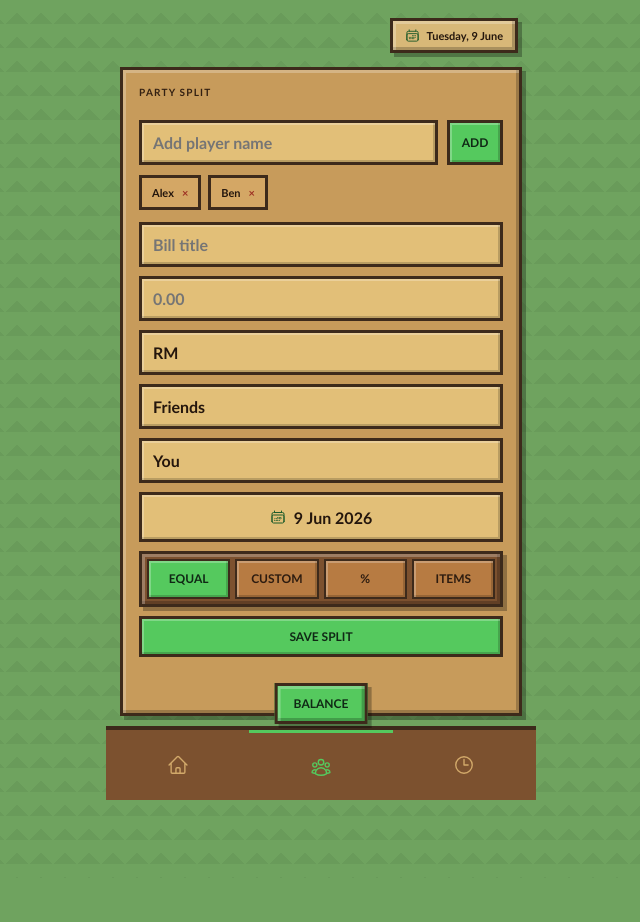
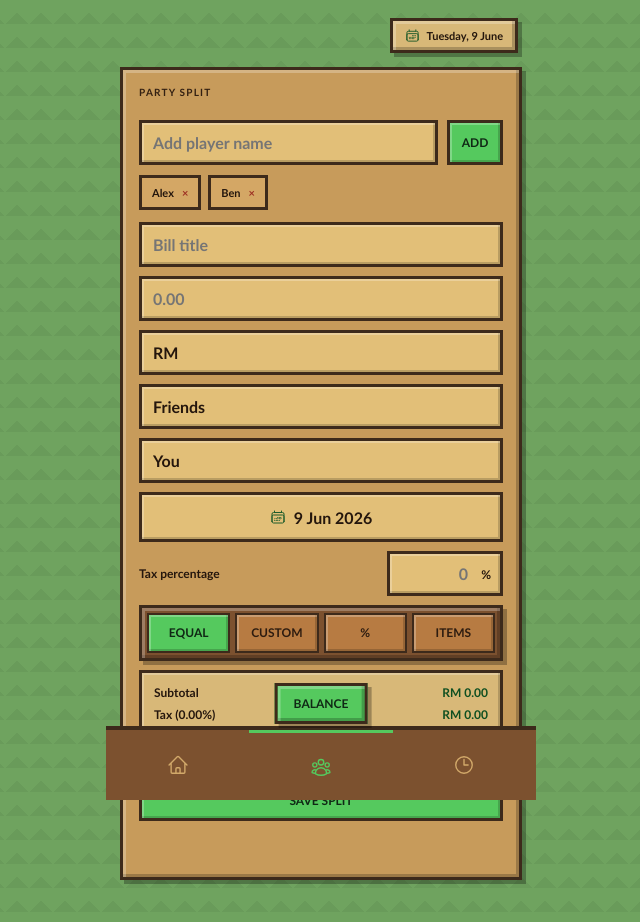
Before and after one commit to chuqiann-source/guiltypleasure-expenses, a React (Vite) app: page / in a window 1280 px wide. Both pictures are taken after a click on the button 639 px from the left and 765 px from the top of the page. Shown: the top 922 px of the page, without its empty margins (319-959 px from the left). Before the commit the page ends 878 px from the top, so only its background shows below. Built offline with nearby package versions, Linux system fonts and the light colour scheme.

Commit message:
Add tax percentage to party splits

```diff
--- a/src/App.css
+++ b/src/App.css
@@ -591,16 +591,14 @@ select:focus {
     inset -2px -2px rgba(0, 0, 0, 0.18);
 }
 
-.person-calculator-head,
-.split-grand-total {
+.person-calculator-head {
   display: flex;
   align-items: center;
   justify-content: space-between;
   gap: 10px;
 }
 
-.person-calculator-head b,
-.split-grand-total strong {
+.person-calculator-head b {
   color: #0f4f21;
 }
 
@@ -649,12 +647,60 @@ select:focus {
   text-transform: uppercase;
 }
 
-.split-grand-total {
+.tax-field {
+  display: grid;
+  grid-template-columns: 1fr 116px;
+  align-items: center;
+  gap: 10px;
+  color: var(--text);
+  font-weight: 900;
+}
+
+.tax-field > div {
+  position: relative;
+}
+
+.tax-field input {
+  padding-right: 32px;
+  text-align: right;
+}
+
+.tax-field b {
+  position: absolute;
+  right: 12px;
+  top: 50%;
+  transform: translateY(-50%);
+  pointer-events: none;
+}
+
+.split-total-summary {
   border: 3px solid var(--line);
-  background: var(--accent-light);
+  background: #d8b878;
   padding: 12px;
+  display: grid;
+  gap: 7px;
+  font-weight: 900;
+  box-shadow:
+    inset 2px 2px rgba(255, 255, 255, 0.25),
+    inset -2px -2px rgba(0, 0, 0, 0.18);
+}
+
+.split-total-summary span,
+.split-total-summary strong {
+  display: flex;
+  justify-content: space-between;
+  gap: 10px;
+}
+
+.split-total-summary strong {
+  border-top: 2px solid var(--line);
+  padding-top: 8px;
+  color: #102815;
   font-size: 14px;
-  font-weight: 900;
+}
+
+.split-total-summary b {
+  color: #0f4f21;
 }
 
 .receipt-capture {
--- a/src/App.jsx
+++ b/src/App.jsx
@@ -166,6 +166,7 @@ function App() {
   const [splitForm, setSplitForm] = useState({
     title: "",
     amount: "",
+    taxPercentage: "",
     currency: mainCurrency,
     category: "Friends",
     paidBy: "You",
@@ -483,13 +484,22 @@ function App() {
     0
   );
 
+  const splitSubtotal =
+    splitForm.splitType === "items"
+      ? itemizedTotal
+      : Number(splitForm.amount || 0);
+  const splitTaxPercentage = Math.min(
+    Math.max(Number(splitForm.taxPercentage || 0), 0),
+    100
+  );
+  const splitTaxMultiplier = 1 + splitTaxPercentage / 100;
+  const splitTaxAmount = splitSubtotal * (splitTaxPercentage / 100);
+  const splitGrandTotal = splitSubtotal + splitTaxAmount;
+
   function addSplitBill(e) {
     e.preventDefault();
 
-    const amount =
-      splitForm.splitType === "items"
-        ? itemizedTotal
-        : Number(splitForm.amount);
+    const amount = splitGrandTotal;
     if (!splitForm.title || !amount || !splitForm.paidBy) return;
     if (splitForm.selectedFriends.length === 0) return;
 
@@ -516,7 +526,7 @@ function App() {
         .filter((row) => Number(row.value) > 0)
         .map((row) => ({
           person: row.name,
-          amount: Number(row.value),
+          amount: Number(row.value) * splitTaxMultiplier,
           settled: false,
         }));
     }
@@ -526,7 +536,7 @@ function App() {
         .filter((row) => Number(row.value) > 0)
         .map((row) => ({
           person: row.name,
-          amount: amount * (Number(row.value) / 100),
+          amount: splitGrandTotal * (Number(row.value) / 100),
           settled: false,
         }));
     }
@@ -538,7 +548,7 @@ function App() {
           amount: row.items.reduce(
             (sum, item) => sum + Number(item.amount || 0),
             0
-          ),
+          ) * splitTaxMultiplier,
           settled: false,
         }))
         .filter(
@@ -550,6 +560,9 @@ function App() {
       id: crypto.randomUUID(),
       title: splitForm.title.trim(),
       amount,
+      subtotal: splitSubtotal,
+      taxPercentage: splitTaxPercentage,
+      taxAmount: splitTaxAmount,
       currency: splitForm.currency,
       category: splitForm.category,
       paidBy: splitForm.paidBy.trim(),
@@ -563,6 +576,7 @@ function App() {
     setSplitForm({
       title: "",
       amount: "",
+      taxPercentage: "",
       currency: mainCurrency,
       category: "Friends",
       paidBy: "You",
@@ -850,6 +864,29 @@ function App() {
             className="hidden-date-input"
           />
         </label>
+
+            <label className="tax-field">
+              <span>Tax percentage</span>
+              <div>
+                <input
+                  type="text"
+                  inputMode="decimal"
+                  placeholder="0"
+                  value={splitForm.taxPercentage}
+                  onChange={(e) => {
+                    const value = e.target.value;
+                    if (
+                      value === "" ||
+                      (/^\d{0,3}(?:\.\d{0,2})?$/.test(value) &&
+                        Number(value) <= 100)
+                    ) {
+                      setSplitForm({ ...splitForm, taxPercentage: value });
+                    }
+                  }}
+                />
+                <b>%</b>
+              </div>
+            </label>
 
             <div className="segmented-split">
               {["equal", "custom", "percentage", "items"].map((type) => (
@@ -967,14 +1004,23 @@ function App() {
                   );
                 })}
 
-                <div className="split-grand-total">
-                  <span>Bill total</span>
-                  <strong>
-                    {formatMoney(itemizedTotal, splitForm.currency)}
-                  </strong>
-                </div>
               </div>
             )}
+
+            <div className="split-total-summary">
+              <span>
+                Subtotal
+                <b>{formatMoney(splitSubtotal, splitForm.currency)}</b>
+              </span>
+              <span>
+                Tax ({splitTaxPercentage.toFixed(2)}%)
+                <b>{formatMoney(splitTaxAmount, splitForm.currency)}</b>
+              </span>
+              <strong>
+                Total
+                <b>{formatMoney(splitGrandTotal, splitForm.currency)}</b>
+              </strong>
+            </div>
 
             <button className="save-btn" type="submit">
               save split
@@ -991,6 +1037,13 @@ function App() {
                       {bill.date} · {bill.paidBy} paid{" "}
                       {formatMoney(bill.amount, bill.currency)}
                     </p>
+                    {Number(bill.taxAmount || 0) > 0 && (
+                      <p>
+                        Subtotal {formatMoney(bill.subtotal, bill.currency)} · Tax{" "}
+                        {Number(bill.taxPercentage || 0).toFixed(2)}% (
+                        {formatMoney(bill.taxAmount, bill.currency)})
+                      </p>
+                    )}
                   </div>
 
                   <button
```
